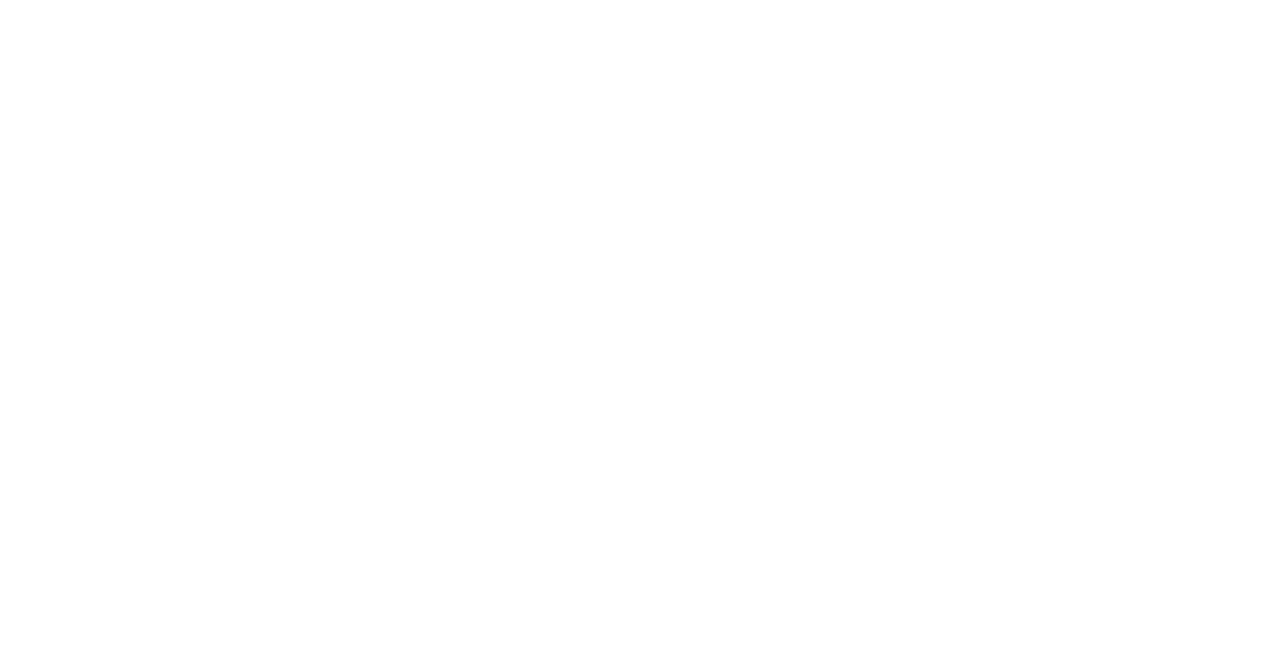
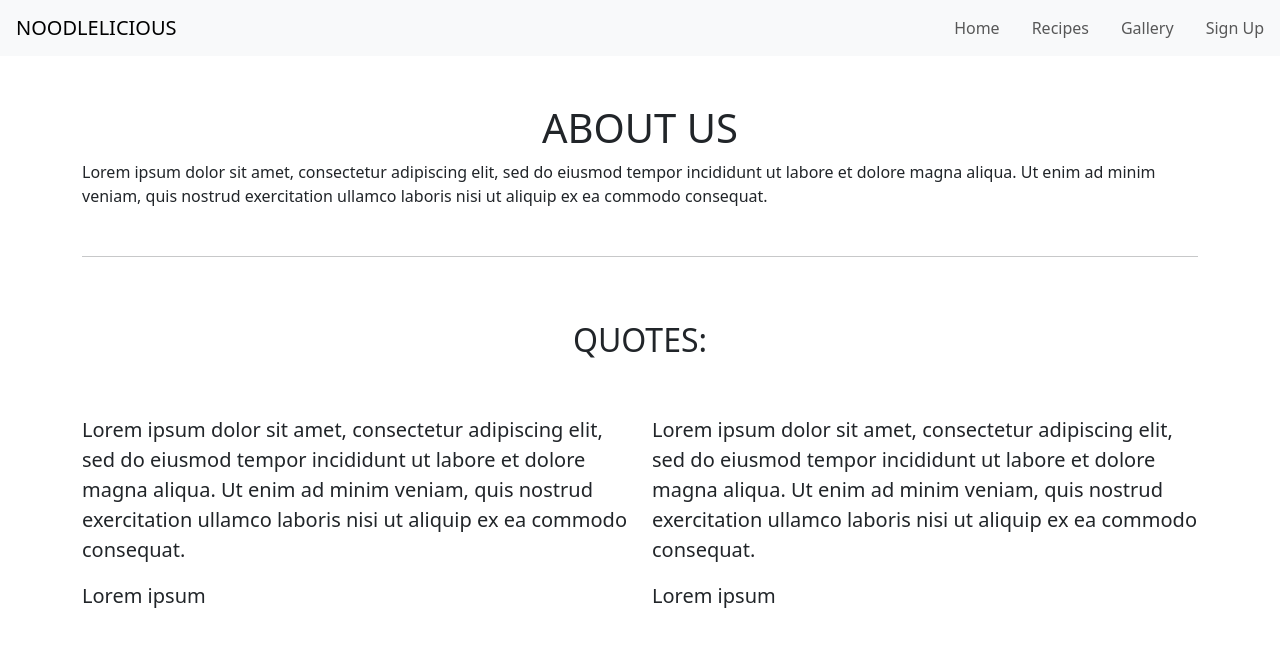
Before and after one commit to trzcina2000/Noodlelicious, a plain HTML site: page index.html in a window 1280 px wide. Drawn offline with nearby package versions, Linux system fonts and the light colour scheme.

Commit message:
Starting the header, section and navbar

```diff
--- a/index.html
+++ b/index.html
@@ -8,16 +8,51 @@
     <title>Noodlelicious</title>
 </head>
 <body>
-    <header>
+    <nav class="navbar navbar-light bg-light navbar-expand-sm">
+        <a hef="/" class="navbar-brand text-uppercase px-3">Noodlelicious</a>
+        <ul class="navbar-nav ms-auto">
+        <li class="active nav-item px-2"><a class="nav-link" href="/">Home</a></li>
+        <li class="nav-item px-2"><a class="nav-link" href="/">Recipes</a></li>
+        <li class="nav-item px-2"><a class="nav-link" href="/">Gallery</a></li>
+        <li class="nav-item px-2"><a class="nav-link" href="/">Sign Up</a></li>
+    </ul>
+    </nav>
+    <article class="container">
+        <!--About Us-->
+        <div class="row"></div>
+        <div class="col-12 my-5">
+            <section class="about">
+                <h1 class="text-uppercase text-center">About Us</h1>
+                <p>Lorem ipsum dolor sit amet, consectetur adipiscing elit, sed do eiusmod tempor incididunt ut labore et dolore magna aliqua. Ut enim ad minim veniam, quis nostrud exercitation ullamco laboris nisi ut aliquip ex ea commodo consequat.</p>
+            </section>
+            </div>
+        </div>
+        <!--/.About Us-->
+        <hr>
+        <!--Quotes-->
+    <section class="quotes">
+        <div class="row">
+            <div class="col-12 my-5">
+            <h2 class="text-uppercase text-center"> Quotes: </h2>
+        </div>
+        </div>
+        <div class="row">
+            <div class="col-12 col-md-6">
+    <blockquote class="blockquote">
+            <p>Lorem ipsum dolor sit amet, consectetur adipiscing elit, sed do eiusmod tempor incididunt ut labore et dolore magna aliqua. Ut enim ad minim veniam, quis nostrud exercitation ullamco laboris nisi ut aliquip ex ea commodo consequat.</p>
+            <p>Lorem ipsum </p>
+    </blockquote>
+    </div>
+    <div class="col-12 col-md-6">
+    <blockquote class="blockquote">
+            <p>Lorem ipsum dolor sit amet, consectetur adipiscing elit, sed do eiusmod tempor incididunt ut labore et dolore magna aliqua. Ut enim ad minim veniam, quis nostrud exercitation ullamco laboris nisi ut aliquip ex ea commodo consequat.</p>
+            <p>Lorem ipsum </p>
+    </blockquote>
+    </div>
+    </div>
+        </section>
+        <!-- /.Quotes-->
+    </article>
 
-    </header>
-
-    <setion>
-
-    </setion>
-
-    <footer>
-
-    </footer>
 </body>
 </html>
```
